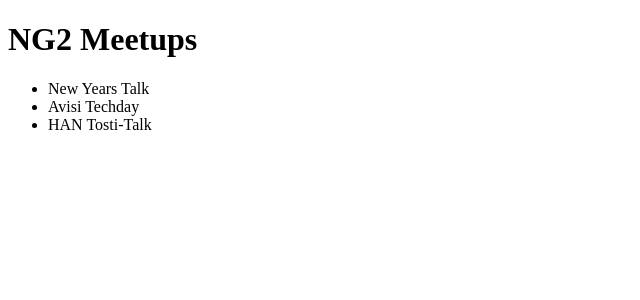
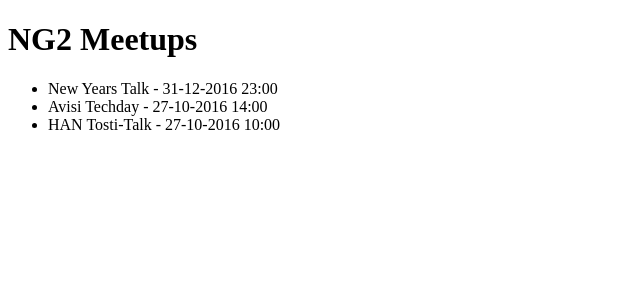
Before and after one commit to DURK/techday-angular2-demo, an Angular app: page / in a window 1280 px wide. Shown: the top 300 px of the page, without its empty margins (0-640 px from the left). Built offline with nearby package versions, Linux system fonts and the light colour scheme.

Commit message:
Implement meetups service with testdata

```diff
--- a/src/app/app.module.ts
+++ b/src/app/app.module.ts
@@ -5,6 +5,7 @@
 
 import { AppComponent } from './app.component';
 import { MeetupsComponent } from './meetups.component';
+import { MeetupsService } from './meetups.service';
 
 @NgModule({
   declarations: [
@@ -16,7 +17,9 @@
     FormsModule,
     HttpModule
   ],
-  providers: [],
+  providers: [
+    MeetupsService
+  ],
   bootstrap: [AppComponent]
 })
 export class AppModule { }
--- a/src/app/meetup.ts
+++ b/src/app/meetup.ts
@@ -1,9 +1,9 @@
 export class Meetup {
   title: string;
-  date: Date;
+  date: number;
   isOpen: boolean;
 
-  constructor(title: string, date: Date, isOpen: boolean) {
+  constructor(title: string, date: number, isOpen: boolean) {
     this.title = title;
     this.date = date;
     this.isOpen = isOpen;
--- a/src/app/meetups.component.html
+++ b/src/app/meetups.component.html
@@ -1,5 +1,5 @@
 <ul>
   <li *ngFor="let meetup of meetups">
-      {{ meetup.title }}
+      {{ meetup.title }} - {{ meetup.date|date:"dd-MM-yyyy HH:mm" }}
   </li>
 </ul>
--- a/src/app/meetups.component.ts
+++ b/src/app/meetups.component.ts
@@ -1,22 +1,21 @@
 import { Component, OnInit } from '@angular/core';
 import { Meetup } from './meetup';
+import { MeetupsService } from './meetups.service';
 
 @Component({
   selector: 'meetups',
-  templateUrl : 'meetups.component.html'
+  templateUrl: 'meetups.component.html'
 })
 export class MeetupsComponent implements OnInit {
   meetups: Meetup[];
 
-  constructor() {
+  constructor(private meetupsService: MeetupsService) {
   }
 
   ngOnInit(): void {
-    this.meetups = [
-      new Meetup('New Years Talk', new Date(2017, 1, 1), true),
-      new Meetup('Avisi Techday', new Date(2016, 9, 27, 16), true),
-      new Meetup('HAN Tosti-Talk', new Date(2016, 9, 27, 12), false),
-    ]
+    this.meetupsService.getMeetups().then(res => {
+      this.meetups = res;
+    });
   }
 
 }
--- /dev/null
+++ b/src/app/meetups.service.ts
@@ -0,0 +1,21 @@
+import { Injectable } from '@angular/core';
+import { Http } from '@angular/http';
+import { Meetup } from './meetup';
+import 'rxjs/add/operator/map';
+
+@Injectable()
+export class MeetupsService {
+
+  constructor(private http: Http) {
+  }
+
+  getMeetups(): Promise<Meetup[]> {
+    return new Promise(accept => {
+      return this.http
+        .get('assets/testdata/meetups.json')
+        .map(res => res.json())
+        .subscribe(meetups => accept(meetups));
+    });
+  }
+
+}
--- /dev/null
+++ b/src/assets/testdata/meetups.json
@@ -0,0 +1,17 @@
+[
+  {
+    "title": "New Years Talk",
+    "date": 1483225200000,
+    "open": true
+  },
+  {
+    "title": "Avisi Techday",
+    "date": 1477576800000,
+    "open": true
+  },
+  {
+    "title": "HAN Tosti-Talk",
+    "date": 1477562400000,
+    "open": false
+  }
+]
```
